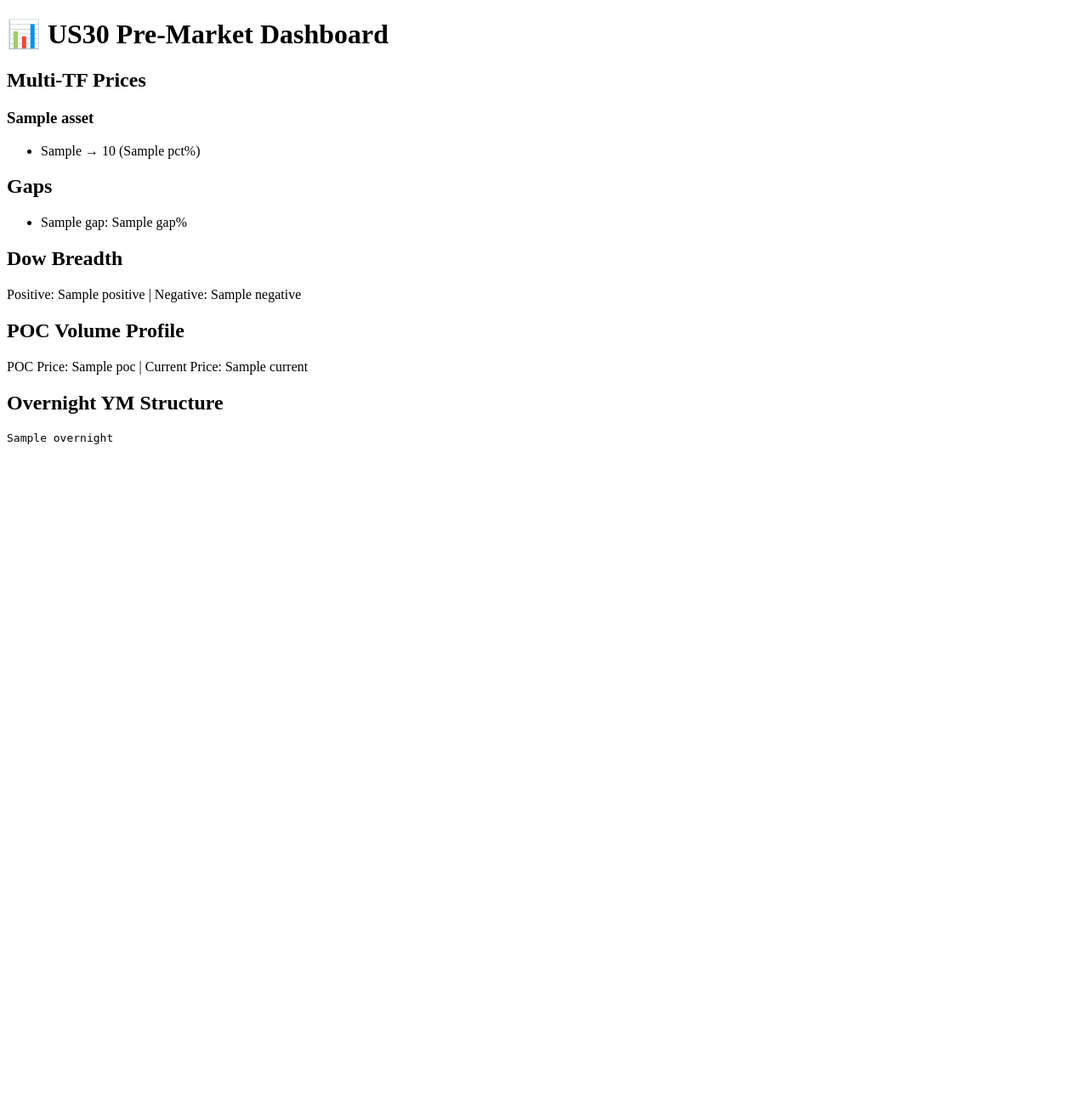
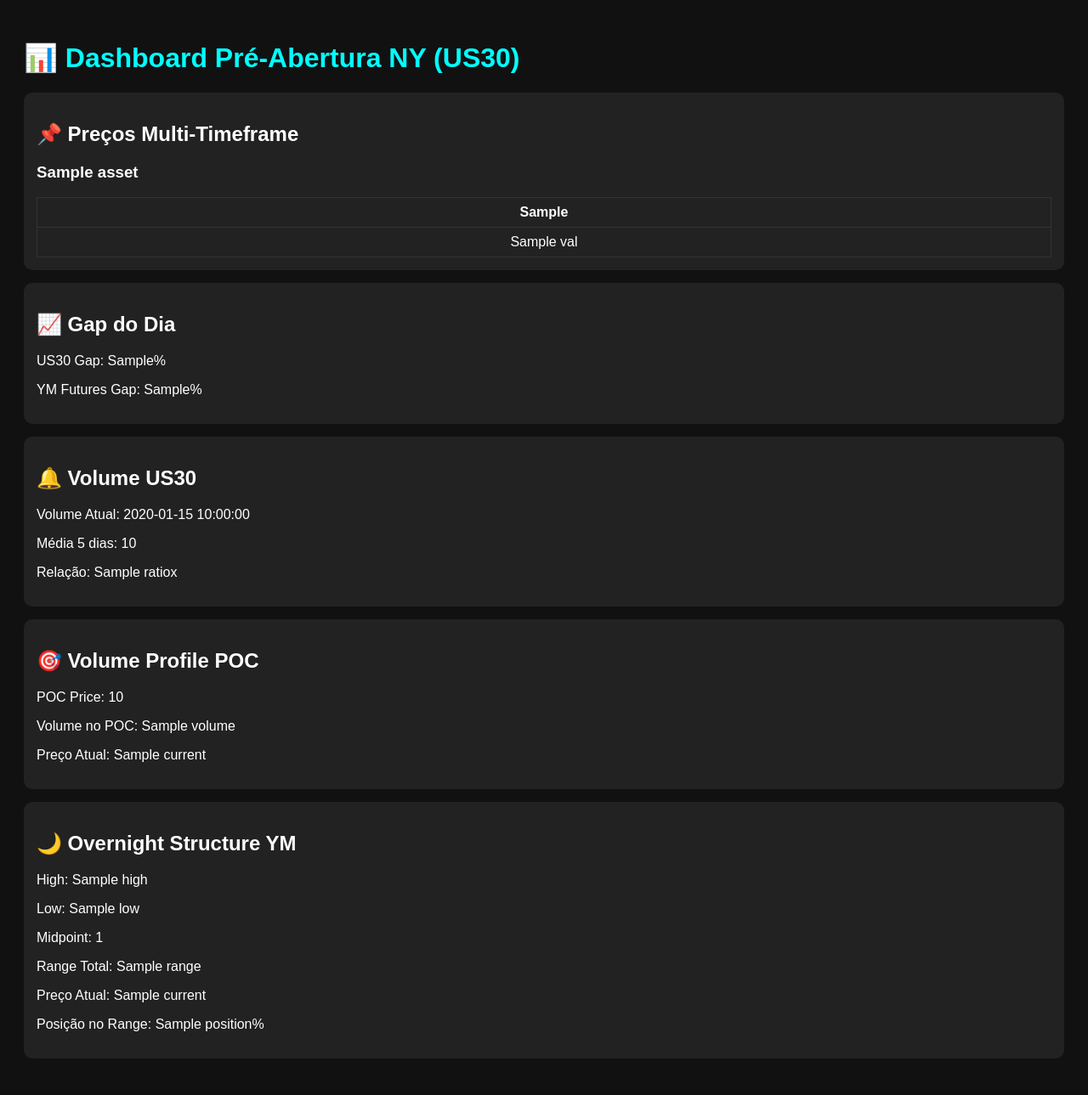
Before and after one commit to hermesjr321/Painel_Open_Market_US30, a Flask app: template templates/index.html in a window 1280 px wide. Shown: the whole page at 85% size. Before the commit the page ends 523 px from the top, so only its background shows below. Run offline with Flask 3, Linux system fonts and the light colour scheme; the template is opened without the code that fills it: most values are stand-ins (such as "Sample title", 1, 10 or a date in 2020).

Commit message:
Update index.html

```diff
--- a/templates/index.html
+++ b/templates/index.html
@@ -1,40 +1,67 @@
 <!DOCTYPE html>
 <html>
 <head>
-    <title>US30 Institutional Dashboard</title>
+    <title>US30 Pre-Market Dashboard</title>
+    <style>
+        body { font-family: Arial; background: #111; color: white; padding: 20px; }
+        h1 { color: cyan; }
+        .box { background: #222; padding: 15px; margin: 15px 0; border-radius: 10px; }
+        table { width: 100%; border-collapse: collapse; }
+        td, th { padding: 8px; border: 1px solid #333; text-align: center; }
+    </style>
 </head>
 <body>
-    <h1>📊 US30 Pre-Market Dashboard</h1>
 
-    <h2>Multi-TF Prices</h2>
+<h1>📊 Dashboard Pré-Abertura NY (US30)</h1>
+
+<div class="box">
+    <h2>📌 Preços Multi-Timeframe</h2>
     {% for asset, tfs in assets.items() %}
         <h3>{{ asset }}</h3>
-        <ul>
-        {% for tf, val in tfs.items() %}
-            {% if val %}
-                <li>{{ tf }} → {{ val.price }} ({{ val.pct }}%)</li>
-            {% else %}
-                <li>{{ tf }} → no data</li>
-            {% endif %}
-        {% endfor %}
-        </ul>
+        <table>
+            <tr>
+                {% for tf,val in tfs.items() %}
+                    <th>{{ tf }}</th>
+                {% endfor %}
+            </tr>
+            <tr>
+                {% for tf,val in tfs.items() %}
+                    <td>{{ val }}</td>
+                {% endfor %}
+            </tr>
+        </table>
     {% endfor %}
+</div>
 
-    <h2>Gaps</h2>
-    <ul>
-        {% for k,v in gaps.items() %}
-            <li>{{ k }}: {{ v }}%</li>
-        {% endfor %}
-    </ul>
+<div class="box">
+    <h2>📈 Gap do Dia</h2>
+    <p>US30 Gap: {{ gaps["US30 Gap %"] }}%</p>
+    <p>YM Futures Gap: {{ gaps["YM Gap %"] }}%</p>
+</div>
 
-    <h2>Dow Breadth</h2>
-    <p>Positive: {{ breadth.positive }} | Negative: {{ breadth.negative }}</p>
+<div class="box">
+    <h2>🔔 Volume US30</h2>
+    <p>Volume Atual: {{ volume["now"] }}</p>
+    <p>Média 5 dias: {{ volume["avg"] }}</p>
+    <p>Relação: {{ volume["ratio"] }}x</p>
+</div>
 
-    <h2>POC Volume Profile</h2>
-    <p>POC Price: {{ poc }} | Current Price: {{ current }}</p>
+<div class="box">
+    <h2>🎯 Volume Profile POC</h2>
+    <p>POC Price: {{ poc["price"] }}</p>
+    <p>Volume no POC: {{ poc["volume"] }}</p>
+    <p>Preço Atual: {{ poc["current"] }}</p>
+</div>
 
-    <h2>Overnight YM Structure</h2>
-    <pre>{{ overnight }}</pre>
+<div class="box">
+    <h2>🌙 Overnight Structure YM</h2>
+    <p>High: {{ overnight["high"] }}</p>
+    <p>Low: {{ overnight["low"] }}</p>
+    <p>Midpoint: {{ overnight["mid"] }}</p>
+    <p>Range Total: {{ overnight["range"] }}</p>
+    <p>Preço Atual: {{ overnight["current"] }}</p>
+    <p>Posição no Range: {{ overnight["position"] }}%</p>
+</div>
 
 </body>
 </html>
```
